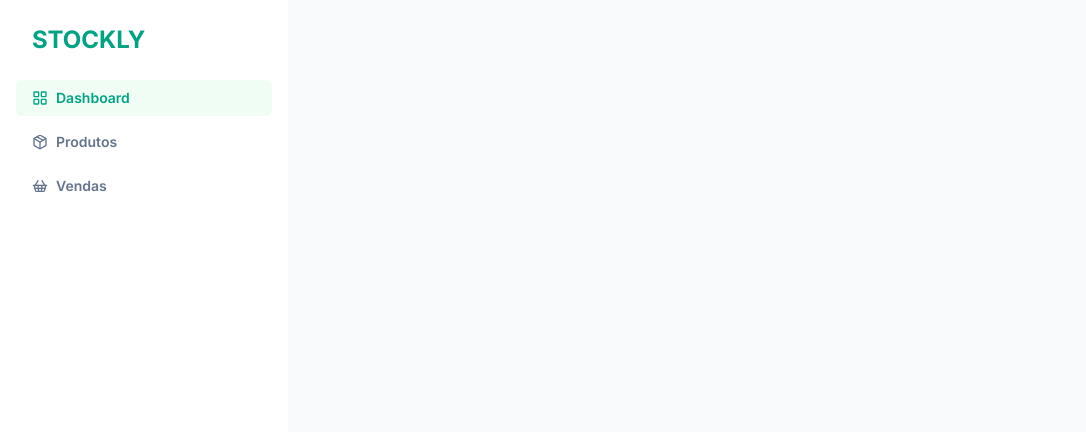
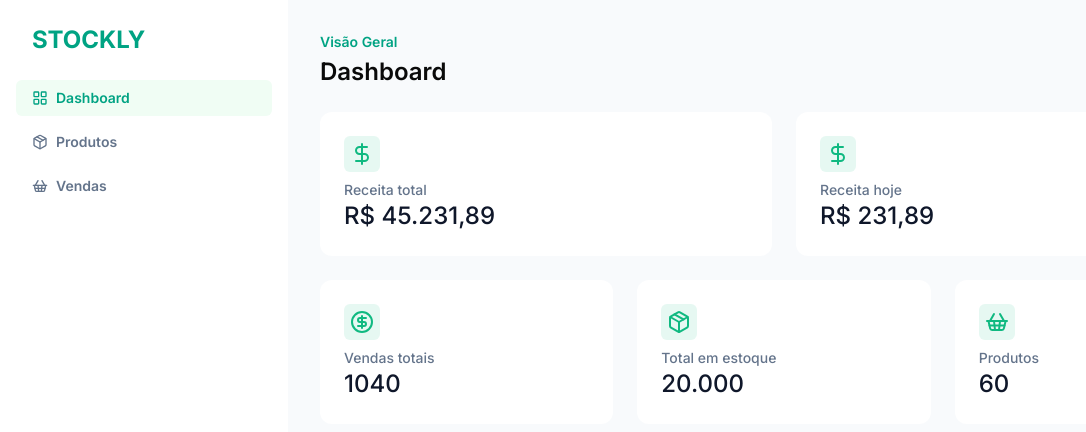
Before and after one commit to davifdev/stockly, a Next.js app: page / in a window 1280 px wide. Shown: the top 432 px of the page, without its empty margins (0-1086 px from the left). Built offline with nearby package versions, Linux system fonts and the light colour scheme.

Commit message:
feat: create a dashboard data layer and create object DTO

```diff
--- /dev/null
+++ b/app/(dashboard)/components/summary-card.tsx
@@ -0,0 +1,45 @@
+import { cn } from "@/app/lib/utils";
+import { ReactNode } from "react";
+
+interface SummaryCardProps {
+  children: ReactNode;
+  className?: string;
+}
+
+export const SummaryCard = ({ children, className }: SummaryCardProps) => {
+  return (
+    <div className={cn("rounded-xl bg-white p-6", className)}>{children}</div>
+  );
+};
+
+export const SummaryCardIcon = ({ children, className }: SummaryCardProps) => {
+  return (
+    <div
+      className={cn(
+        "h-9 w-9 flex items-center justify-center rounded-md bg-emerald-500/10 text-emerald-500 mb-2",
+        className,
+      )}
+    >
+      {children}
+    </div>
+  );
+};
+
+export const SummaryCardTitle = ({ children, className }: SummaryCardProps) => {
+  return (
+    <p className={cn("text-2xl font-medium text-slate-900", className)}>
+      {children}
+    </p>
+  );
+};
+
+export const SummaryCardSubtitle = ({
+  children,
+  className,
+}: SummaryCardProps) => {
+  return (
+    <p className={cn("text-sm font-medium text-slate-500", className)}>
+      {children}
+    </p>
+  );
+};
--- /dev/null
+++ b/app/(dashboard)/components/today-revenue-card.tsx
@@ -0,0 +1,21 @@
+import { DollarSignIcon } from "lucide-react";
+import {
+  SummaryCard,
+  SummaryCardIcon,
+  SummaryCardSubtitle,
+  SummaryCardTitle,
+} from "./summary-card";
+
+const TodayRevenueCard = () => {
+  return (
+    <SummaryCard>
+      <SummaryCardIcon>
+        <DollarSignIcon />
+      </SummaryCardIcon>
+      <SummaryCardSubtitle>Receita hoje</SummaryCardSubtitle>
+      <SummaryCardTitle>R$ 231,89</SummaryCardTitle>
+    </SummaryCard>
+  );
+};
+
+export default TodayRevenueCard;
--- /dev/null
+++ b/app/(dashboard)/components/total-products-card.tsx
@@ -0,0 +1,21 @@
+import { ShoppingBasketIcon } from "lucide-react";
+import {
+  SummaryCard,
+  SummaryCardIcon,
+  SummaryCardSubtitle,
+  SummaryCardTitle,
+} from "./summary-card";
+
+const TotalProductsCard = () => {
+  return (
+    <SummaryCard>
+      <SummaryCardIcon>
+        <ShoppingBasketIcon />
+      </SummaryCardIcon>
+      <SummaryCardSubtitle>Produtos</SummaryCardSubtitle>
+      <SummaryCardTitle>60</SummaryCardTitle>
+    </SummaryCard>
+  );
+};
+
+export default TotalProductsCard;
--- /dev/null
+++ b/app/(dashboard)/components/total-revenue-card.tsx
@@ -0,0 +1,21 @@
+import { DollarSignIcon } from "lucide-react";
+import {
+  SummaryCard,
+  SummaryCardIcon,
+  SummaryCardSubtitle,
+  SummaryCardTitle,
+} from "./summary-card";
+
+const TotalRevenueCard = () => {
+  return (
+    <SummaryCard>
+      <SummaryCardIcon>
+        <DollarSignIcon />
+      </SummaryCardIcon>
+      <SummaryCardSubtitle>Receita total</SummaryCardSubtitle>
+      <SummaryCardTitle>R$ 45.231,89</SummaryCardTitle>
+    </SummaryCard>
+  );
+};
+
+export default TotalRevenueCard;
--- /dev/null
+++ b/app/(dashboard)/components/total-sales-card.tsx
@@ -0,0 +1,21 @@
+import { CircleDollarSign } from "lucide-react";
+import {
+  SummaryCard,
+  SummaryCardIcon,
+  SummaryCardSubtitle,
+  SummaryCardTitle,
+} from "./summary-card";
+
+const TotalSalesCard = () => {
+  return (
+    <SummaryCard>
+      <SummaryCardIcon>
+        <CircleDollarSign />
+      </SummaryCardIcon>
+      <SummaryCardSubtitle>Vendas totais</SummaryCardSubtitle>
+      <SummaryCardTitle>1040</SummaryCardTitle>
+    </SummaryCard>
+  );
+};
+
+export default TotalSalesCard;
--- /dev/null
+++ b/app/(dashboard)/components/total-stock-card.tsx
@@ -0,0 +1,21 @@
+import { PackageIcon } from "lucide-react";
+import {
+  SummaryCard,
+  SummaryCardIcon,
+  SummaryCardSubtitle,
+  SummaryCardTitle,
+} from "./summary-card";
+
+const TotalStockCard = () => {
+  return (
+    <SummaryCard>
+      <SummaryCardIcon>
+        <PackageIcon />
+      </SummaryCardIcon>
+      <SummaryCardSubtitle>Total em estoque</SummaryCardSubtitle>
+      <SummaryCardTitle>20.000</SummaryCardTitle>
+    </SummaryCard>
+  );
+};
+
+export default TotalStockCard;
--- /dev/null
+++ b/app/(dashboard)/page.tsx
@@ -0,0 +1,33 @@
+import {
+  HeaderContainer,
+  HeaderLeft,
+  HeaderSubtitle,
+  HeaderTitle,
+} from "../components/header";
+import TodayRevenueCard from "./components/today-revenue-card";
+import TotalProductsCard from "./components/total-products-card";
+import TotalRevenueCard from "./components/total-revenue-card";
+import TotalSalesCard from "./components/total-sales-card";
+import TotalStockCard from "./components/total-stock-card";
+
+export default function Home() {
+  return (
+    <div className="p-8 w-full space-y-6 flex flex-col">
+      <HeaderContainer>
+        <HeaderLeft>
+          <HeaderSubtitle>Visão Geral</HeaderSubtitle>
+          <HeaderTitle>Dashboard</HeaderTitle>
+        </HeaderLeft>
+      </HeaderContainer>
+      <div className="grid grid-cols-2 gap-6">
+        <TotalRevenueCard />
+        <TodayRevenueCard />
+      </div>
+      <div className="grid grid-cols-3 gap-6">
+        <TotalSalesCard />
+        <TotalStockCard />
+        <TotalProductsCard />
+      </div>
+    </div>
+  );
+}
--- /dev/null
+++ b/app/data-access/get-dashboard.ts
@@ -0,0 +1,47 @@
+import { db } from "../lib/prisma";
+
+interface DashboardDto {
+  totalRevenue: number;
+  todayRevenue: number;
+  totalSales: number;
+  totalStock: number;
+  totalProducts: number;
+}
+
+export const getDashboard = async (): Promise<DashboardDto> => {
+  const totalRevenueQuery = `SELECT SUM("SaleProduct"."unitPrice" * "SaleProduct"."quantity") as "totalRevenue" FROM "SaleProduct" JOIN "Sale" ON "SaleProduct"."saleId" = "Sale"."id"`;
+  const todayRevenueQuery = `SELECT SUM("SaleProduct"."unitPrice" * "SaleProduct"."quantity") as "todayRevenue" FROM "SaleProduct" JOIN "Sale" ON "SaleProduct"."saleId" = "Sale"."id" WHERE "Sale"."date" >= $1 AND "Sale"."date" <= $2`;
+
+  const startOfDay = new Date(new Date().setHours(0, 0, 0, 0));
+  const endOfDay = new Date(new Date().setHours(23, 59, 59, 999));
+
+  const totalRevenuePromise =
+    db.$queryRawUnsafe<{ totalRevenue: number }[]>(totalRevenueQuery);
+  const todayRevenuePromise = db.$queryRawUnsafe<{ todayRevenue: number }[]>(
+    todayRevenueQuery,
+    startOfDay,
+    endOfDay,
+  );
+  const totalSalesPromise = db.sale.count();
+  const totalStockPromise = db.product.aggregate({
+    _sum: {
+      stock: true,
+    },
+  });
+  const totalProductsPromise = db.product.count();
+  const [totalRevenue, todayRevenue, totalSales, totalStock, totalProducts] =
+    await Promise.all([
+      totalRevenuePromise,
+      todayRevenuePromise,
+      totalSalesPromise,
+      totalStockPromise,
+      totalProductsPromise,
+    ]);
+  return {
+    totalRevenue: totalRevenue[0].totalRevenue,
+    todayRevenue: todayRevenue[0].todayRevenue,
+    totalSales,
+    totalStock: Number(totalStock._sum.stock),
+    totalProducts,
+  };
+};
--- a/app/page.tsx
+++ /dev/null
@@ -1,3 +0,0 @@
-export default function Home() {
-  return <></>;
-}
```
